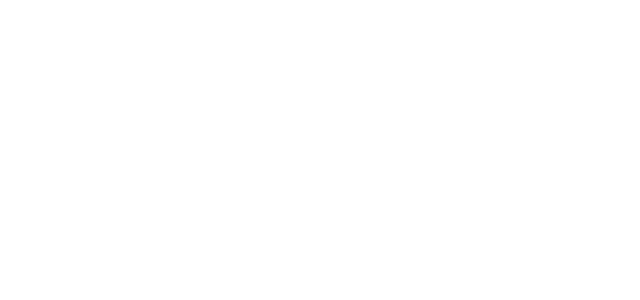
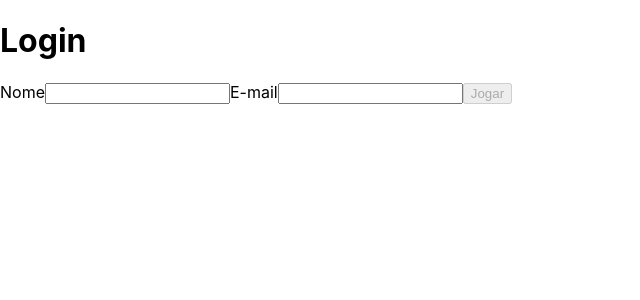
Before and after one commit to herculesgabriel/trivia-react-redux, a React (Create React App) app: page / in a window 1280 px wide. Shown: the top 300 px of the page, without its empty margins (0-640 px from the left). Built offline with nearby package versions, Linux system fonts and the light colour scheme.

Commit message:
create login page with form to login

```diff
--- /dev/null
+++ b/src/Pages/Login/index.js
@@ -0,0 +1,50 @@
+import React from 'react';
+import { useEffect, useState } from 'react';
+
+const Login = () => {
+  const [name, setName] = useState('');
+  const [email, setEmail] = useState('');
+  const [invalidInputs, setInvalidInputs] = useState(true);
+
+  useEffect(() => {
+    if (name.length > 0 && email.length > 0) setInvalidInputs(false);
+  }, [name, email]);
+
+  return (
+    <div>
+      <h1>Login</h1>
+
+      <form>
+        <label htmlFor="name">
+          Nome
+          <input
+            type="text"
+            id="name"
+            name="name"
+            value={name}
+            onChange={({ target }) => setName(target.value)}
+            data-testid="input-player-name"
+          />
+        </label>
+
+        <label htmlFor="email">
+          E-mail
+          <input
+            type="email"
+            id="email"
+            name="email"
+            value={email}
+            onChange={({ target }) => setEmail(target.value)}
+            data-testid="input-gravatar-email"
+          />
+        </label>
+
+        <button type="button" disabled={invalidInputs} data-testid="btn-play">
+          Jogar
+        </button>
+      </form>
+    </div>
+  );
+};
+
+export default Login;
--- a/src/routes.jsx
+++ b/src/routes.jsx
@@ -1,10 +1,11 @@
 import React from 'react';
 import { BrowserRouter, Switch, Route } from 'react-router-dom';
+import Login from './Pages/Login';
 
 const Routes = () => (
   <BrowserRouter>
     <Switch>
-      <Route />
+      <Route exact path="/" component={Login} />
     </Switch>
   </BrowserRouter>
 );
```
